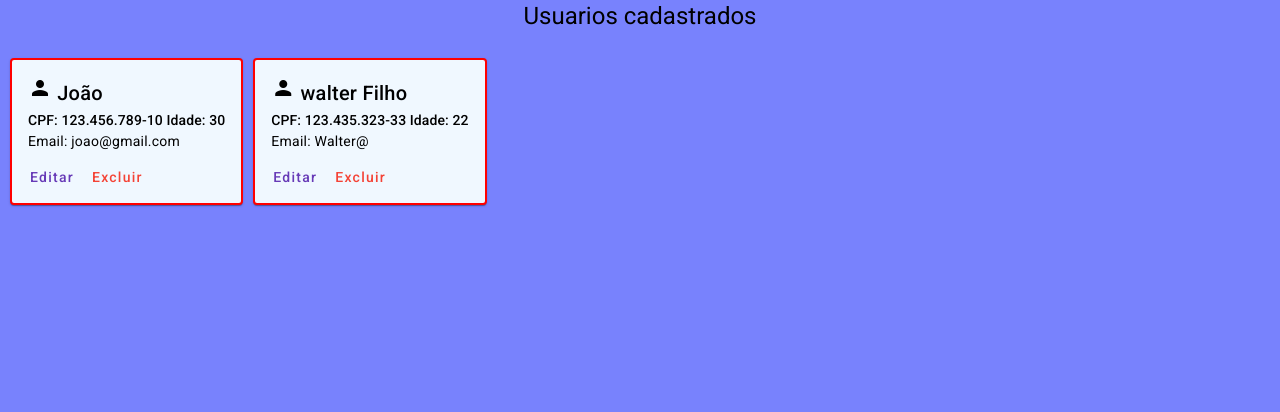
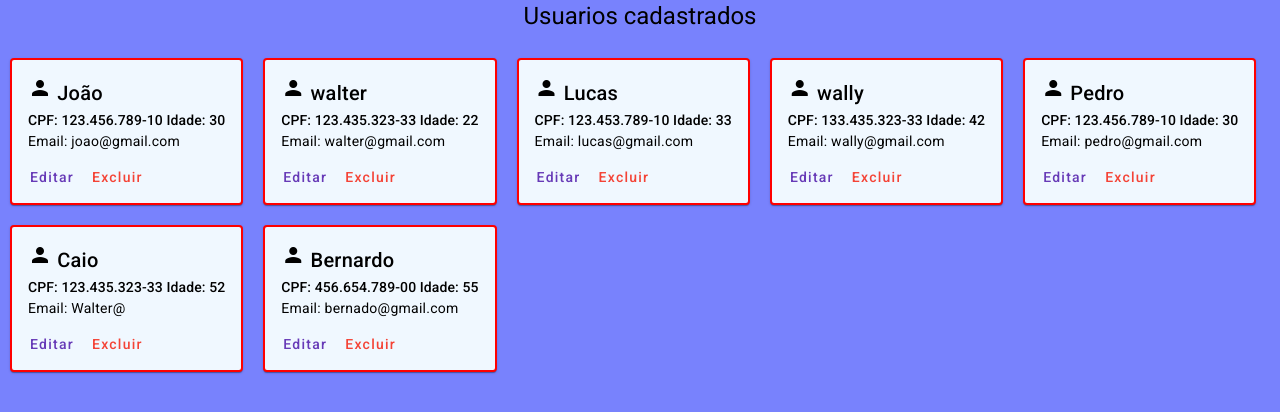
Before and after one commit to Tinhow/Projeto-pweb1-final, an Angular app: page /listagemUsers in a window 1280 px wide. Shown: the top 412 px of the page. Built offline with nearby package versions, Linux system fonts and the light colour scheme; data requests are answered from the project's data file.

Commit message:
resolvendo problemas no dialog

```diff
--- a/db.json
+++ b/db.json
@@ -10,11 +10,51 @@
     },
     {
       "id": 2,
-      "nome": "walter Filho",
+      "nome": "walter",
+      "email": "walter@gmail.com",
+      "senha": "123456",
+      "cpf": "12343532333",
+      "idade": "22"
+    },
+    {
+      "id": 3,
+      "nome": "Lucas",
+      "email": "lucas@gmail.com",
+      "senha": "123456",
+      "cpf": "12345378910",
+      "idade": "33"
+    },
+    {
+      "id": 4,
+      "nome": "wally",
+      "email": "wally@gmail.com",
+      "senha": "123456",
+      "cpf": "13343532333",
+      "idade": "42"
+    },
+    {
+      "id": 5,
+      "nome": "Pedro",
+      "email": "pedro@gmail.com",
+      "senha": "123456",
+      "cpf": "12345678910",
+      "idade": "30"
+    },
+    {
+      "id": 6,
+      "nome": "Caio",
       "email": "Walter@",
       "senha": "123456",
       "cpf": "12343532333",
-      "idade": "22"
+      "idade": "52"
+    },
+    {
+      "id": 7,
+      "nome": "Bernardo",
+      "email": "bernado@gmail.com",
+      "senha": "123456",
+      "cpf": "45665478900",
+      "idade": "55"
     }
   ],
   "atividades": [
@@ -24,13 +64,6 @@
       "nameTag": "nado no açude velho",
       "distancia": "3,4",
       "tempo": "4:30"
-    },
-    {
-      "id": 2,
-      "atividade": "caminhada",
-      "nameTag": "pedal massa",
-      "distancia": "3,4",
-      "tempo": "2"
     },
     {
       "id": 3,
@@ -48,10 +81,10 @@
     },
     {
       "id": 5,
-      "atividade": "2",
-      "nameTag": "2",
-      "distancia": "2",
-      "tempo": "2"
+      "atividade": "corrida",
+      "nameTag": "futebol",
+      "distancia": "5",
+      "tempo": "1"
     }
   ]
 }
--- a/src/app/listagem-users/listagem-teste/listagem-teste.component.scss
+++ b/src/app/listagem-users/listagem-teste/listagem-teste.component.scss
@@ -4,6 +4,7 @@
   margin-top: 10px;
   margin-left: 10px;
   border: solid 2px red;
+  margin: 10px;
 }
 
 .sub{
--- a/src/app/tela-home/home/home.component.scss
+++ b/src/app/tela-home/home/home.component.scss
@@ -4,6 +4,7 @@
   margin-top: 20px;
   margin-left: 20px;
   border: solid red;
+  margin: 10px;
 }
 
 
--- a/src/app/tela-home/home/home.component.ts
+++ b/src/app/tela-home/home/home.component.ts
@@ -2,7 +2,7 @@ import { Component, OnInit } from '@angular/core';
 import { ActivatedRoute, Router } from '@angular/router';
 import { Atividade } from 'src/app/shared/model/Atividade';
 import { AtividadeService } from 'src/app/shared/services/atividade.service';
-import {MatDialog} from '@angular/material/dialog';
+import { MatDialog } from '@angular/material/dialog';
 import { ModalComponent } from '../modal/modal.component';
 
 @Component({
@@ -26,8 +26,14 @@ export class HomeComponent {
       }
     );
   }
+
   openDialog() {
-    this.dialog.open(ModalComponent);
+    const dialog = this.dialog.open(ModalComponent).afterClosed().subscribe((response) =>
+    {
+    console.log(response);
+    this.listar();
+    }
+   )
   }
 
   listar(): void {
--- a/src/app/tela-home/modal/modal.component.ts
+++ b/src/app/tela-home/modal/modal.component.ts
@@ -33,12 +33,11 @@ export class ModalComponent implements OnInit {
   cancel(): void{
     this.dialoRef.close();
   }
-  cadastrar(): void {
+  cadastrar(): Atividade | void {
     if(this.botaoAdd === "Adicionar"){
       this.atividadeService.cadastrar(this.atividade).subscribe();
-      console.log(this.atividade);
       this.cancel();
-      window.location.reload();
+      return this.atividade;
       error: (error: any) => {
         console.error(error);
       }
```
